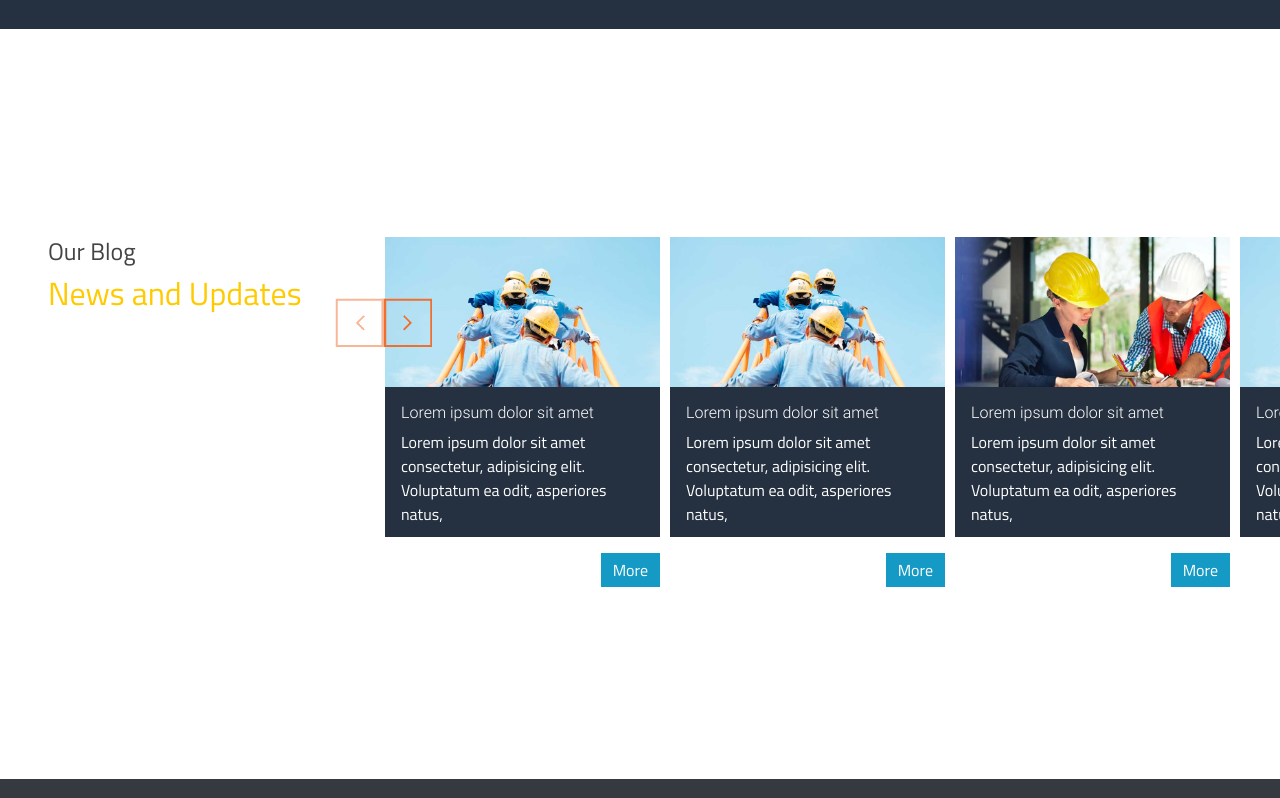
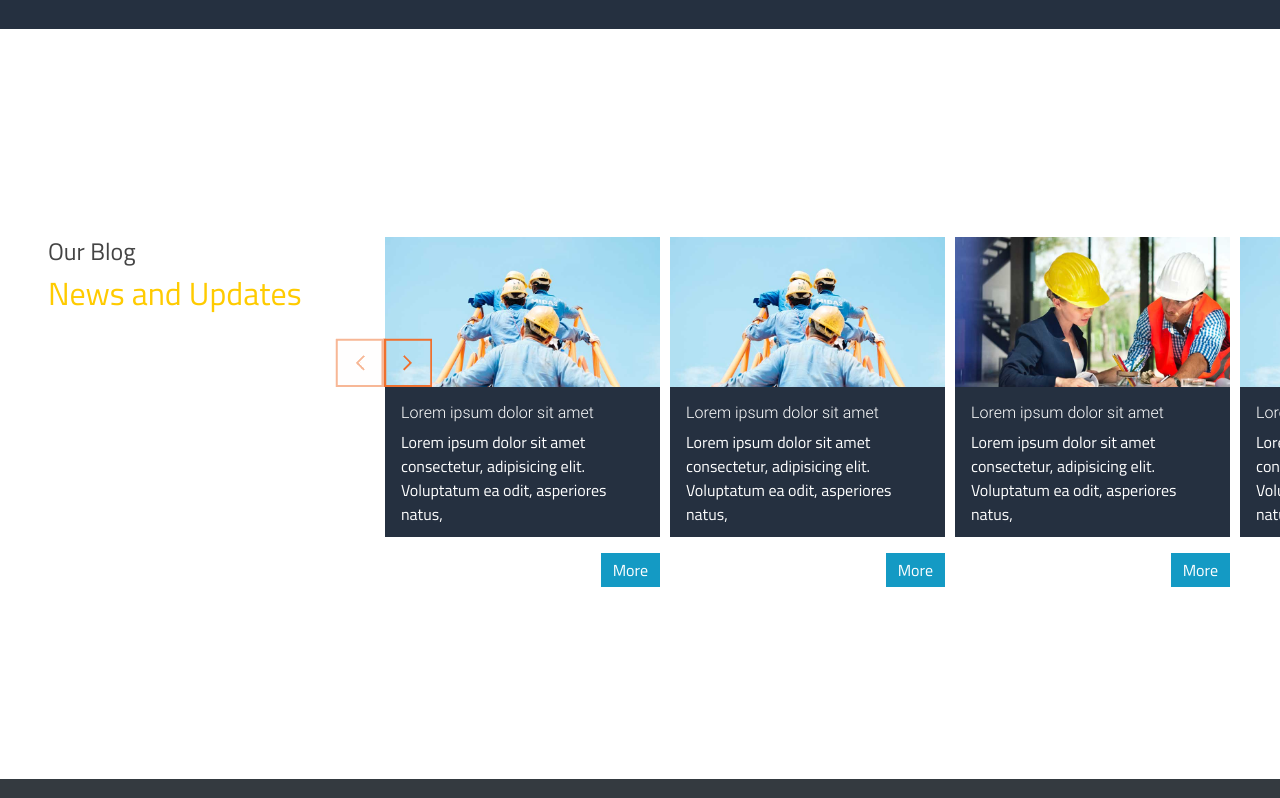
Before and after one commit to hanandito/bacagi-live, a plain HTML site: page index.html in a window 1280 px wide. Shown: the part 1890-2688 px from the top of the page. Drawn offline with nearby package versions, Linux system fonts and the light colour scheme.

Commit message:
initial commit

```diff
--- a/style.css
+++ b/style.css
@@ -178,7 +178,7 @@ body{
 }
 .carousel-point .owl-nav{
   position: absolute;
-  top: 3.2rem;
+  top: 5.7rem;
 }
 .carousel-point .owl-nav .owl-prev, .carousel-point .owl-nav .owl-next{
   margin: 0;
```
